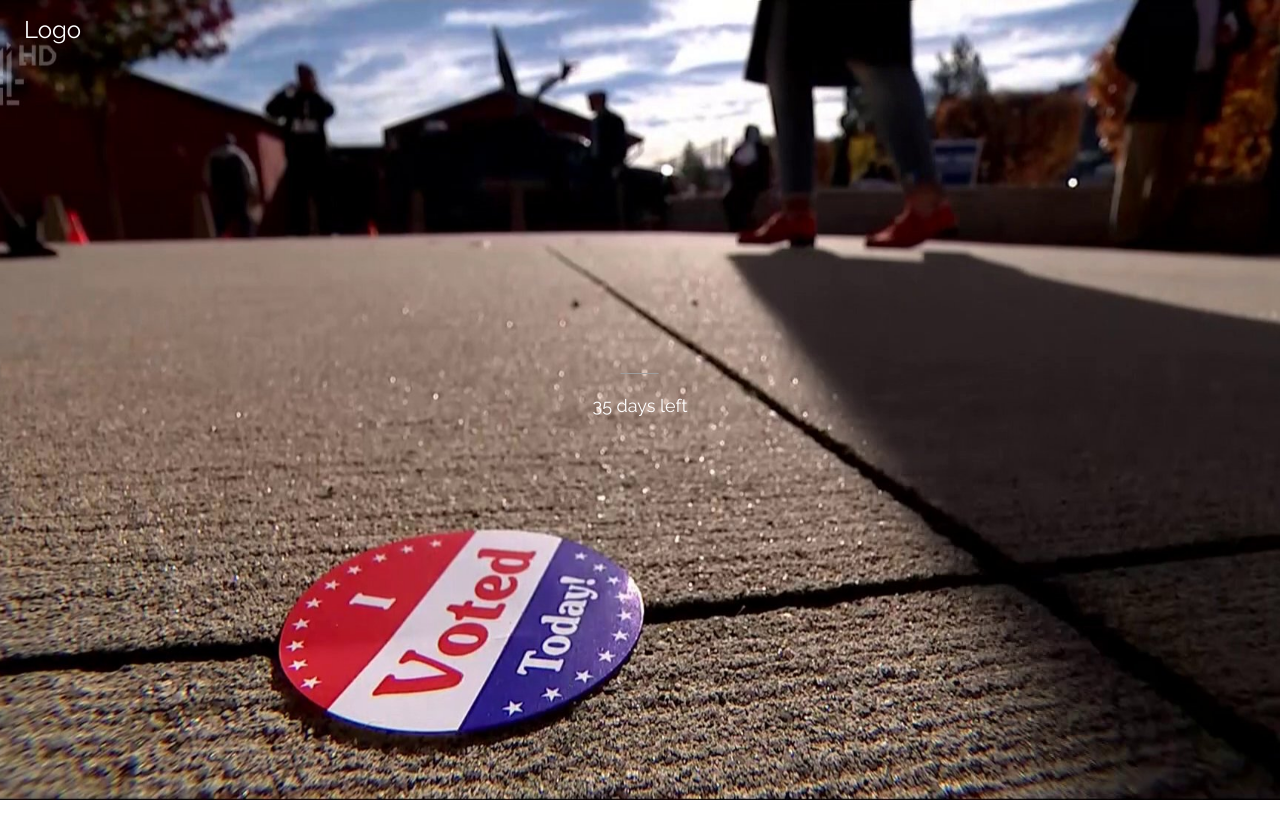
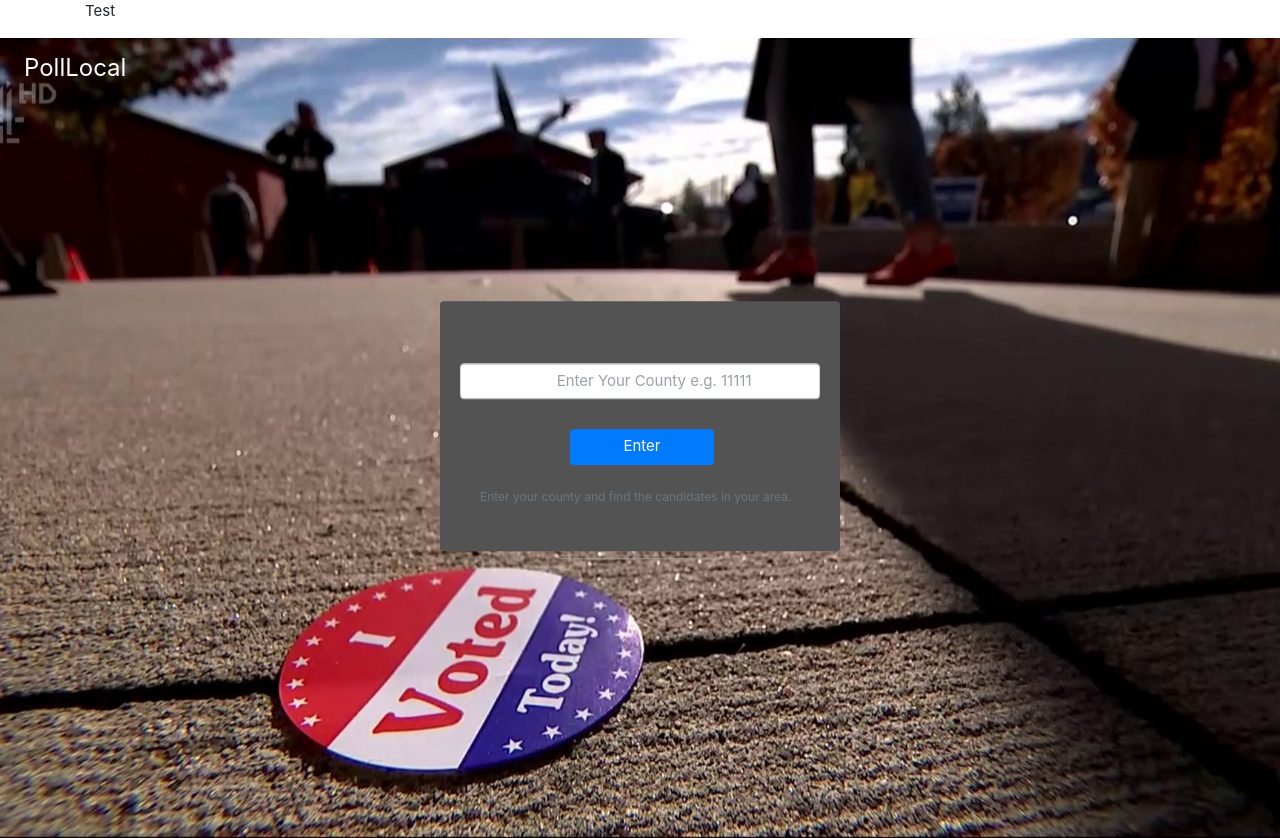
Before and after one commit to PrinceUmbrella/PoLocal, a plain HTML site: page home.html in a window 1280 px wide. Before the commit the page ends 800 px from the top, so only its background shows below. Drawn offline with nearby package versions, Linux system fonts and the light colour scheme.

Commit message:
ui changes on home and homepage.css

```diff
--- a/css/homepage.css
+++ b/css/homepage.css
@@ -6,3 +6,86 @@ body, html {height: 100%}
   background-position: center;
   background-size: cover;
 }
+label {
+display: inline-block;
+margin-bottom: .5rem;
+}
+.zip-box {
+  margin-top: 20px;
+  display: block;
+    width: 100%;
+    padding: .375rem .75rem;
+    font-size: 1rem;
+    line-height: 1.5;
+    color: #495057;
+    background-color: #fff;
+    background-clip: padding-box;
+    border: 1px solid #ced4da;
+    border-radius: .25rem;
+    transition: border-color .15s
+}
+.form-text {
+  display: block;
+  padding: 20px;
+  margin-top: .25rem;
+  width: 100%;
+  opacity: 1;
+  color: #ffffff;
+
+}
+  .btn:not(:disabled):not(.disabled) {
+    cursor: pointer;
+}
+.btn-primary {
+
+  color: #fff;
+    background-color: #007bff;
+    border-color: #007bff;
+
+
+}
+.btn {
+  text-align: center;
+  margin:0 auto;
+  padding: 20px;
+    display: inline-block;
+    margin-top: 30px;
+    width: 40%;
+    display: bloc
+    font-weight: 400;
+    text-align: center;
+    white-space: nowrap;
+    vertical-align: middle;
+    -webkit-user-select: none;
+    -moz-user-select: none;
+    -ms-user-select: none;
+    user-select: none;
+    border: 1px solid transparent;
+    padding: .375rem .75rem;
+    font-size: 1rem;
+    line-height: 1.5;
+    border-radius: .25rem;
+    transition: color .15s;
+    opacity: 1;
+}
+.zip-form {
+
+    color: #4d4747;
+    background-color:#535353;
+    border-color: #000000;
+    width: 400px;
+    height: 250px;
+    padding: 20px;
+    border-radius: .25rem;
+    border-width: thick;
+    #637
+
+}
+.line-form {
+  width: 600px;
+  height: 5px;
+  color: #ffffff;
+}
+.top-text {
+  color: #ffffff;
+}
--- a/home.html
+++ b/home.html
@@ -1,21 +1,57 @@
 <!DOCTYPE html>
 <html>
+
+  <head>
 <title>PoLoco</title>
 <meta charset="UTF-8">
 <meta name="viewport" content="width=device-width, initial-scale=1">
 <link rel="stylesheet" href="https://www.w3schools.com/w3css/4/w3.css">
 <link rel="stylesheet" href="https://fonts.googleapis.com/css?family=Raleway">
 <link rel="stylesheet" href= "./css/homepage.css">
+<!-- bootstrap resources-->
+<link rel="stylesheet" href="https://stackpath.bootstrapcdn.com/bootstrap/4.3.1/css/bootstrap.min.css" integrity="sha384-ggOyR0iXCbMQv3Xipma34MD+dH/1fQ784/j6cY/iJTQUOhcWr7x9JvoRxT2MZw1T" crossorigin="anonymous">
+<script src="https://code.jquery.com/jquery-3.3.1.slim.min.js" integrity="sha384-q8i/X+965DzO0rT7abK41JStQIAqVgRVzpbzo5smXKp4YfRvH+8abtTE1Pi6jizo" crossorigin="anonymous"></script>
+<script src="https://cdnjs.cloudflare.com/ajax/libs/popper.js/1.14.7/umd/popper.min.js" integrity="sha384-UO2eT0CpHqdSJQ6hJty5KVphtPhzWj9WO1clHTMGa3JDZwrnQq4sF86dIHNDz0W1" crossorigin="anonymous"></script>
+<script src="https://stackpath.bootstrapcdn.com/bootstrap/4.3.1/js/bootstrap.min.js" integrity="sha384-JjSmVgyd0p3pXB1rRibZUAYoIIy6OrQ6VrjIEaFf/nJGzIxFDsf4x0xIM+B07jRM" crossorigin="anonymous"></script>
+</head>
+
 <body>
+<div class="container">
+    <div class="row">
+        <div class="col-sm-4">
+          <p>Test</p>
+        </div>
+      </div>
+</div>
 
 <div class="bgimg w3-display-container w3-animate-opacity w3-text-white">
   <div class="w3-display-topleft w3-padding-large w3-xlarge">
-    Logo
+    PollLocal
   </div>
+  <div>
+
+    </div>
+
   <div class="w3-display-middle">
+    <div class = "zipWrapper">
+
+      <form>
+          <div class="zip-form">
+            <label for="exampleInputZipcode"></label>
+            <input type="text" class="zip-box" id="exampleInputZipcode" aria-describedby="emailHelp" placeholder="                    Enter Your County e.g. 11111 " >
+            <button type="submit" class="btn btn-primary center" style="margin-left: 110px;">Enter</button>
+            <style type="text/css">
+              #my_centered_buttons { display: flex; justify-content: center; }
+              </style>
+            <small id="zipHelp" class="form-text text-muted">Enter your county and find the candidates in your area.</small>
+
+          </form>
+          </div>
+          <div>
+
     <h1 class="w3-jumbo w3-animate-top"></h1>
     <hr class="w3-border-grey" style="margin:auto;width:40%">
-    <p class="w3-large w3-center">35 days left</p>
+    <p class="w3-large w3-center"></p>
   </div>
   <div class="w3-display-bottomleft w3-padding-large">
 
```
